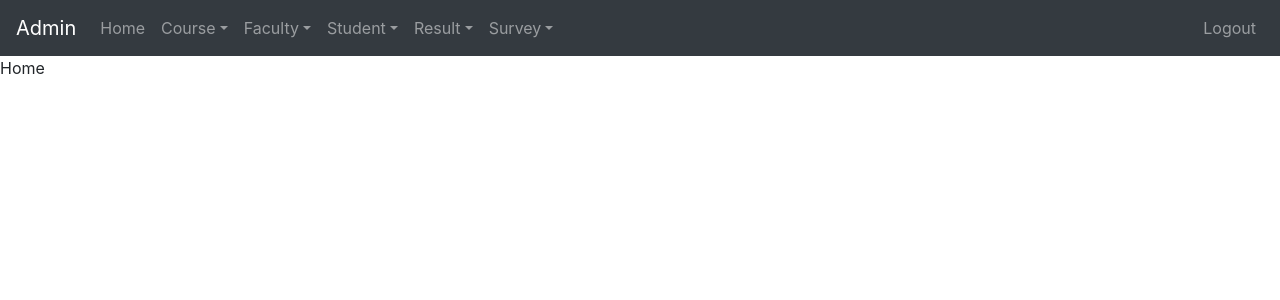
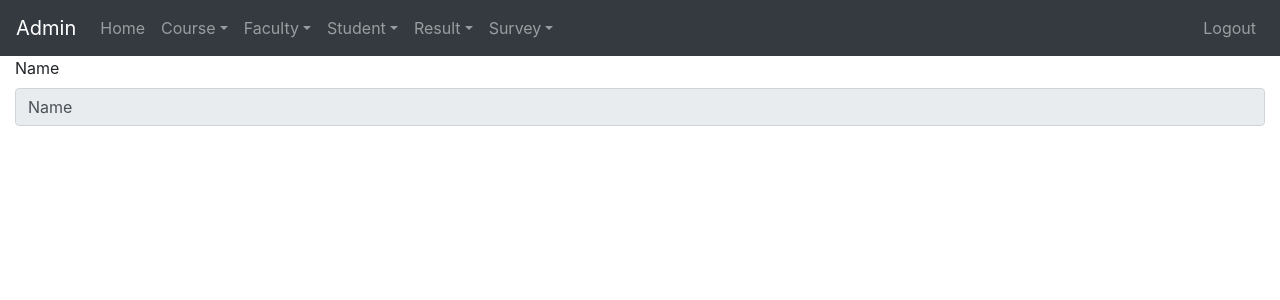
Before and after one commit to dhruvpeter/co_po_automation, a React (Create React App) app: page / in a window 1280 px wide. Shown: the top 300 px of the page. Built offline with nearby package versions, Linux system fonts and the light colour scheme.

Commit message:
Update home page for Admin

```diff
--- a/src/Component/Admin/Home/Home.js
+++ b/src/Component/Admin/Home/Home.js
@@ -1,9 +1,19 @@
-import React from 'react'
+import React from "react";
+import { Form } from "react-bootstrap";
 
 export default function Home() {
-    return (
-        <div>
-            Home
-        </div>
-    )
+  const admin = {
+    name: "Name",
+  };
+  return (
+    <div className="container-fluid">
+      <Form>
+        {" "}
+        <Form.Group>
+          <Form.Label>Name</Form.Label>
+          <Form.Control type="text" name="name" value={admin.name} readOnly />
+        </Form.Group>
+      </Form>
+    </div>
+  );
 }
```
